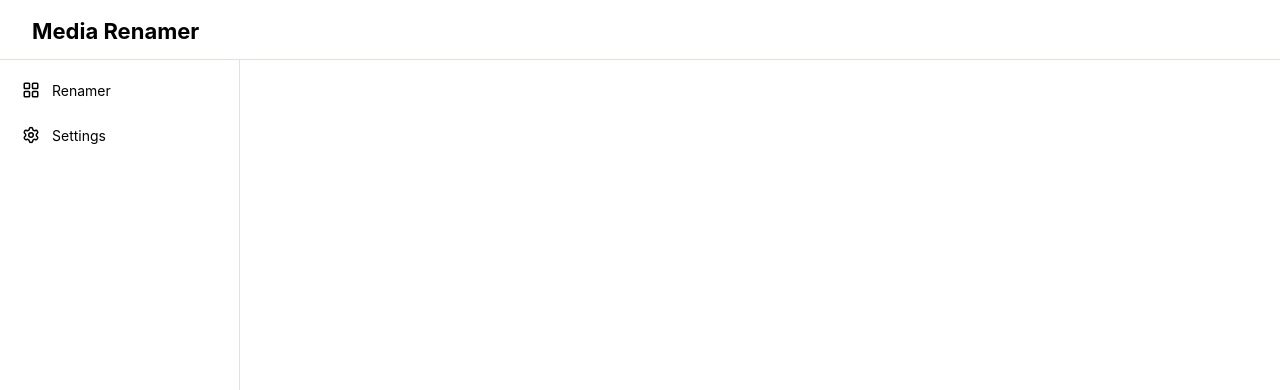
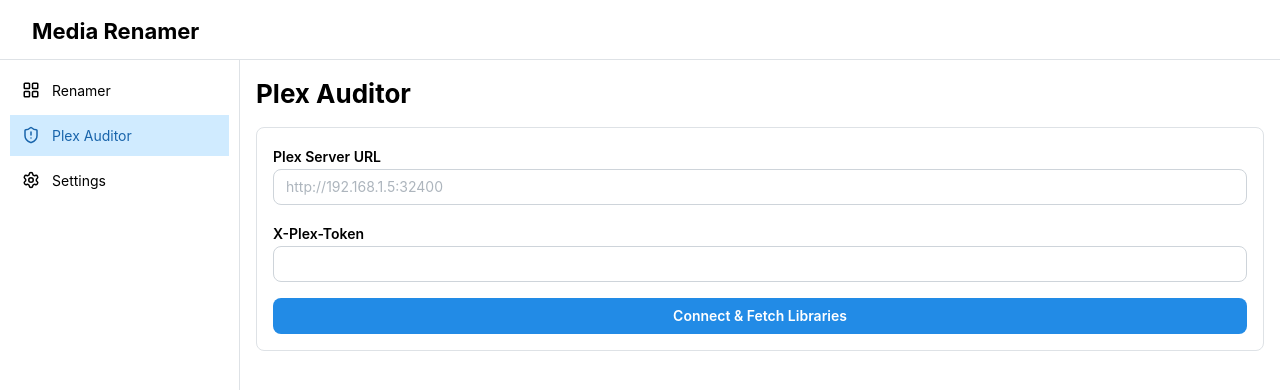
Before and after one commit to arasfeld/media-renamer, a React (Vite) app: page /auditor in a window 1280 px wide. Shown: the top 390 px of the page. Built offline with nearby package versions, Linux system fonts and the light colour scheme.

Commit message:
feat: add Plex Auditor page and navigation

```diff
--- a/src/App.tsx
+++ b/src/App.tsx
@@ -11,9 +11,10 @@
   Group
 } from '@mantine/core';
 import { BrowserRouter, Routes, Route, Link, useLocation } from "react-router";
-import { LayoutGrid, Settings as SettingsIcon } from 'lucide-react';
+import { LayoutGrid, Settings as SettingsIcon, ShieldAlert } from 'lucide-react';
 import { Home } from './pages/Home';
 import { Settings } from './pages/Settings';
+import { PlexAuditor } from './pages/PlexAuditor';
 
 const colorSchemeManager = localStorageColorSchemeManager({
   key: 'mantine-color-scheme',
@@ -57,6 +58,13 @@
             />
             <NavLink
               component={Link}
+              to="/auditor"
+              label="Plex Auditor"
+              leftSection={<ShieldAlert size={18} />}
+              active={location.pathname === '/auditor'}
+            />
+            <NavLink
+              component={Link}
               to="/settings"
               label="Settings"
               leftSection={<SettingsIcon size={18} />}
@@ -67,12 +75,8 @@
 
         <AppShell.Main>
           <Routes>
-            <Route
-              path="/"
-              element={
-                <Home />
-              }
-            />
+            <Route path="/" element={<Home />} />
+            <Route path="/auditor" element={<PlexAuditor />} />
             <Route
               path="/settings"
               element={
--- /dev/null
+++ b/src/pages/PlexAuditor.tsx
@@ -0,0 +1,50 @@
+import { useState } from 'react';
+import { Stack, Title, Paper, TextInput, Button, LoadingOverlay, Text, Divider, Select, Table } from '@mantine/core';
+import { invoke } from '@tauri-apps/api/core';
+
+export function PlexAuditor() {
+  const [loading, setLoading] = useState(false);
+  const [url, setUrl] = useState('');
+  const [token, setToken] = useState('');
+  const [libraries, setLibraries] = useState<any[]>([]);
+  const [selectedLib, setSelectedLib] = useState<string | null>(null);
+
+  const fetchLibraries = async () => {
+    setLoading(true);
+    try {
+      const data: any = await invoke('list_plex_libraries', { serverUrl: url, token });
+      setLibraries(data.MediaContainer.Directory);
+    } catch (e) {
+      alert("Failed to connect to Plex");
+    } finally {
+      setLoading(false);
+    }
+  };
+
+  return (
+    <Stack gap="md">
+      <Title order={2}>Plex Auditor</Title>
+      <Paper withBorder p="md">
+        <Stack gap="md">
+          <TextInput label="Plex Server URL" placeholder="http://192.168.1.5:32400" value={url} onChange={(e) => setUrl(e.currentTarget.value)} />
+          <TextInput label="X-Plex-Token" value={token} onChange={(e) => setToken(e.currentTarget.value)} />
+          <Button onClick={fetchLibraries} loading={loading}>Connect & Fetch Libraries</Button>
+        </Stack>
+      </Paper>
+
+      {libraries.length > 0 && (
+        <Paper withBorder p="md">
+          <Stack gap="md">
+            <Select
+              label="Select Library"
+              data={libraries.map(l => ({ value: l.key, label: l.title }))}
+              value={selectedLib}
+              onChange={setSelectedLib}
+            />
+            <Text>Ready to audit: {libraries.find(l => l.key === selectedLib)?.title}</Text>
+          </Stack>
+        </Paper>
+      )}
+    </Stack>
+  );
+}
```
